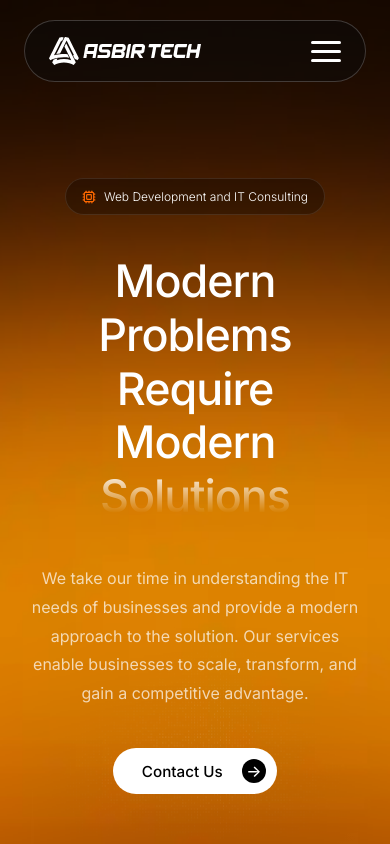
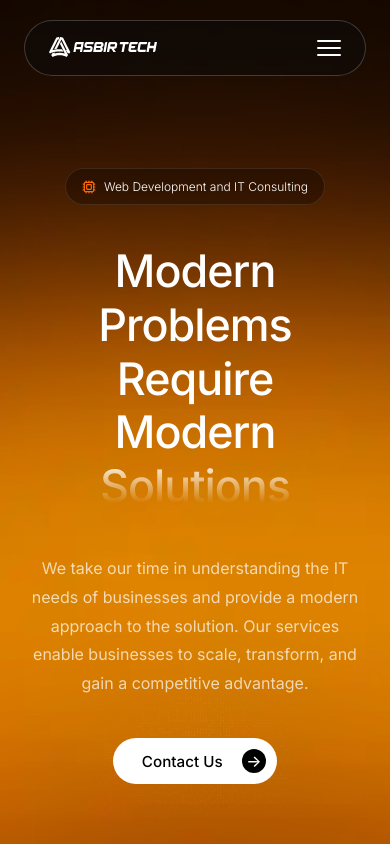
Before and after one commit to michaeldiopenes7/asbir-web-vite, a React (Vite) app: page / in a window 390 px wide. Shown: the top 844 px of the page. Built offline with nearby package versions, Linux system fonts and the light colour scheme.

Commit message:
padding adjusments

```diff
--- a/src/components/Navbar/Navbar.css
+++ b/src/components/Navbar/Navbar.css
@@ -124,8 +124,8 @@
     display: none;
     flex-direction: column;
     justify-content: space-between;
-    width: 30px;
-    height: 21px;
+    width: 24px;
+    height: 16px;
     background: transparent;
     border: none;
     cursor: pointer;
@@ -135,14 +135,14 @@
 
 .hamburger-btn .bar {
     width: 100%;
-    height: 3px;
+    height: 2px;
     background-color: white;
     border-radius: 10px;
     transition: 0.3s;
 }
 
 .hamburger-btn .bar.open:nth-child(1) {
-    transform: translateY(9px) rotate(45deg);
+    transform: translateY(7px) rotate(45deg);
 }
 
 .hamburger-btn .bar.open:nth-child(2) {
@@ -150,7 +150,7 @@
 }
 
 .hamburger-btn .bar.open:nth-child(3) {
-    transform: translateY(-9px) rotate(-45deg);
+    transform: translateY(-7px) rotate(-45deg);
 }
 
 .mobile-menu {
@@ -229,11 +229,17 @@
     }
 
     .logo-wrapper {
+        height: 22px;
+        width: 100px;
         overflow: visible;
     }
 
+    .navbar-logo {
+        height: 20px;
+    }
+
     .navbar.scrolled .logo-wrapper {
-        width: 120px;
+        width: 100px;
     }
 
     .nav-content {
--- a/src/sections/Hero/Hero.css
+++ b/src/sections/Hero/Hero.css
@@ -6,7 +6,7 @@
     align-items: center;
     justify-content: center;
     overflow: hidden;
-    padding-top: 50px;
+    padding-top: 190px;
     background-color: #000000;
 }
 
@@ -130,6 +130,10 @@
 }
 
 @media (max-width: 768px) {
+    .hero {
+        padding-top: 40px;
+    }
+
     .hero h1 {
         font-size: 2.8rem;
         letter-spacing: -1px;
```
